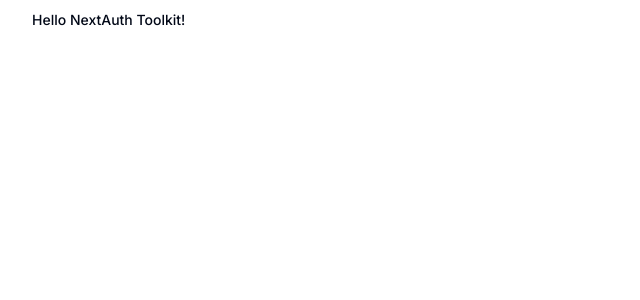
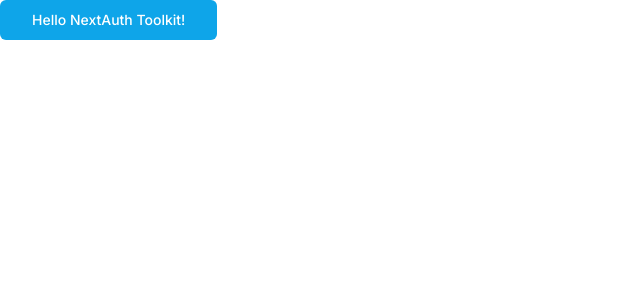
Before and after one commit to pdrmenezes/next-auth-v5-toolkit, a Next.js app: page / in a window 1280 px wide. Shown: the top 300 px of the page, without its empty margins (0-640 px from the left). Built offline with nearby package versions, Linux system fonts and the light colour scheme.

Commit message:
feat:add custom button variant

```diff
--- a/app/page.tsx
+++ b/app/page.tsx
@@ -2,7 +2,7 @@
 
 export default function Home() {
   return (
-    <Button size="lg" variant="ghost">
+    <Button size="lg" variant="custom_example">
       Hello NextAuth Toolkit!
     </Button>
   );
--- a/components/ui/button.tsx
+++ b/components/ui/button.tsx
@@ -15,6 +15,7 @@
         secondary: "bg-secondary text-secondary-foreground shadow-sm hover:bg-secondary/80",
         ghost: "hover:bg-accent hover:text-accent-foreground",
         link: "text-primary underline-offset-4 hover:underline",
+        custom_example: "bg-sky-500 text-white",
       },
       size: {
         default: "h-9 px-4 py-2",
```
